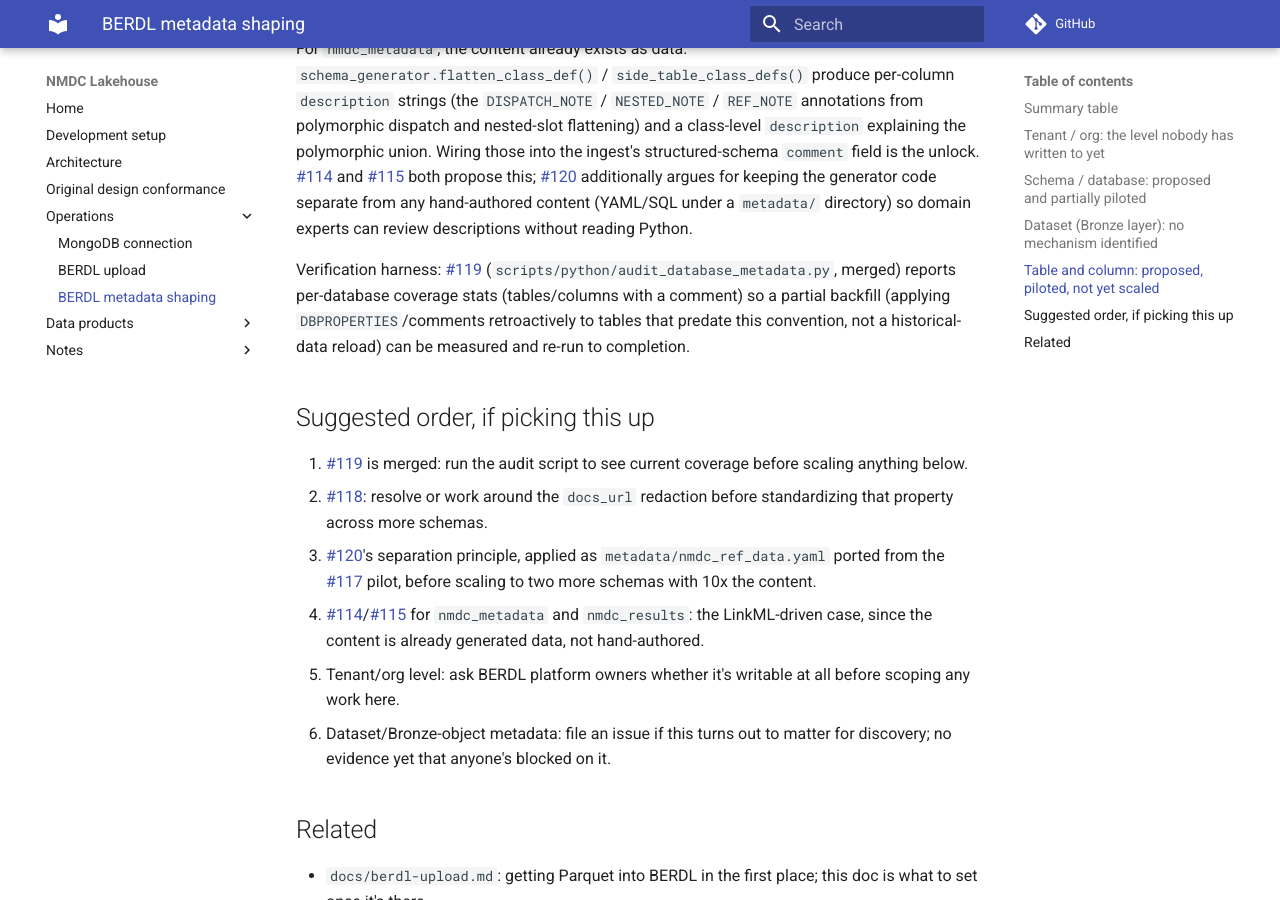
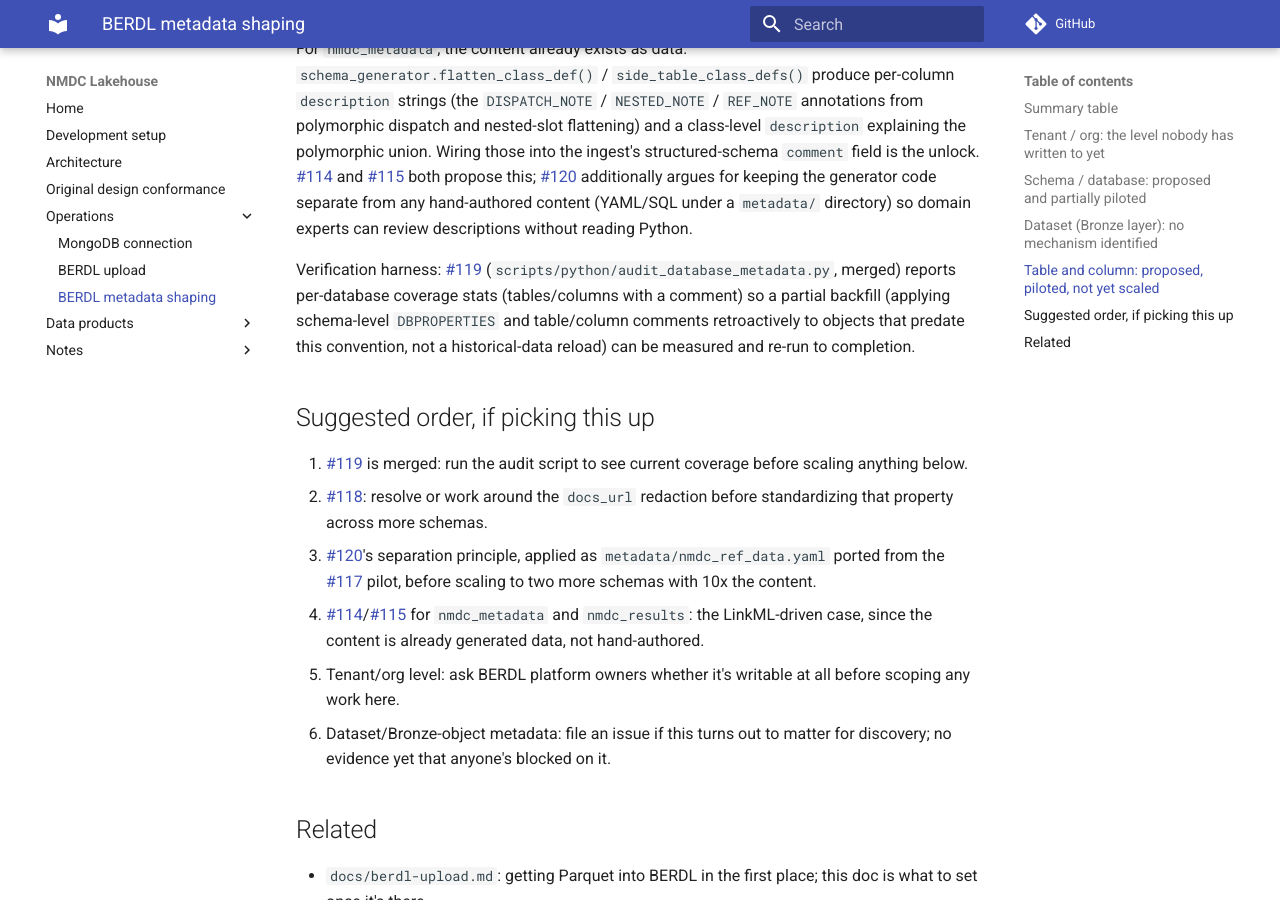
Before and after one commit to microbiomedata/nmdc-lakehouse, an MkDocs documentation site: the page built from docs/berdl-metadata-shaping.md, in a window 1280 px wide and 900 px high, scrolled down 2443 px. Built offline with MkDocs 1.6.1 and Material for MkDocs 9.7.7, drawn with Linux system fonts in a browser that asks for light colours; comment, search, counter and statistics services are not loaded.

Commit message:
Fix DBPROPERTIES scope in backfill definition
Copilot review on #201 caught it: DBPROPERTIES is schema-level in
this repo (ALTER SCHEMA ... SET DBPROPERTIES per #114/#116), not
table-level. The new parenthetical said "tables."

Co-Authored-By: Claude Sonnet 5 <noreply@anthropic.com>

```diff
--- a/docs/berdl-metadata-shaping.md
+++ b/docs/berdl-metadata-shaping.md
@@ -86,9 +86,9 @@ so domain experts can review descriptions without reading Python.
 
 Verification harness: [#119](https://github.com/microbiomedata/nmdc-lakehouse/pull/119) (`scripts/python/audit_database_metadata.py`, merged)
 reports per-database coverage stats (tables/columns with a comment) so a partial
-backfill (applying `DBPROPERTIES`/comments retroactively to tables that predate
-this convention, not a historical-data reload) can be measured and re-run to
-completion.
+backfill (applying schema-level `DBPROPERTIES` and table/column comments
+retroactively to objects that predate this convention, not a historical-data
+reload) can be measured and re-run to completion.
 
 ## Suggested order, if picking this up
 
```
